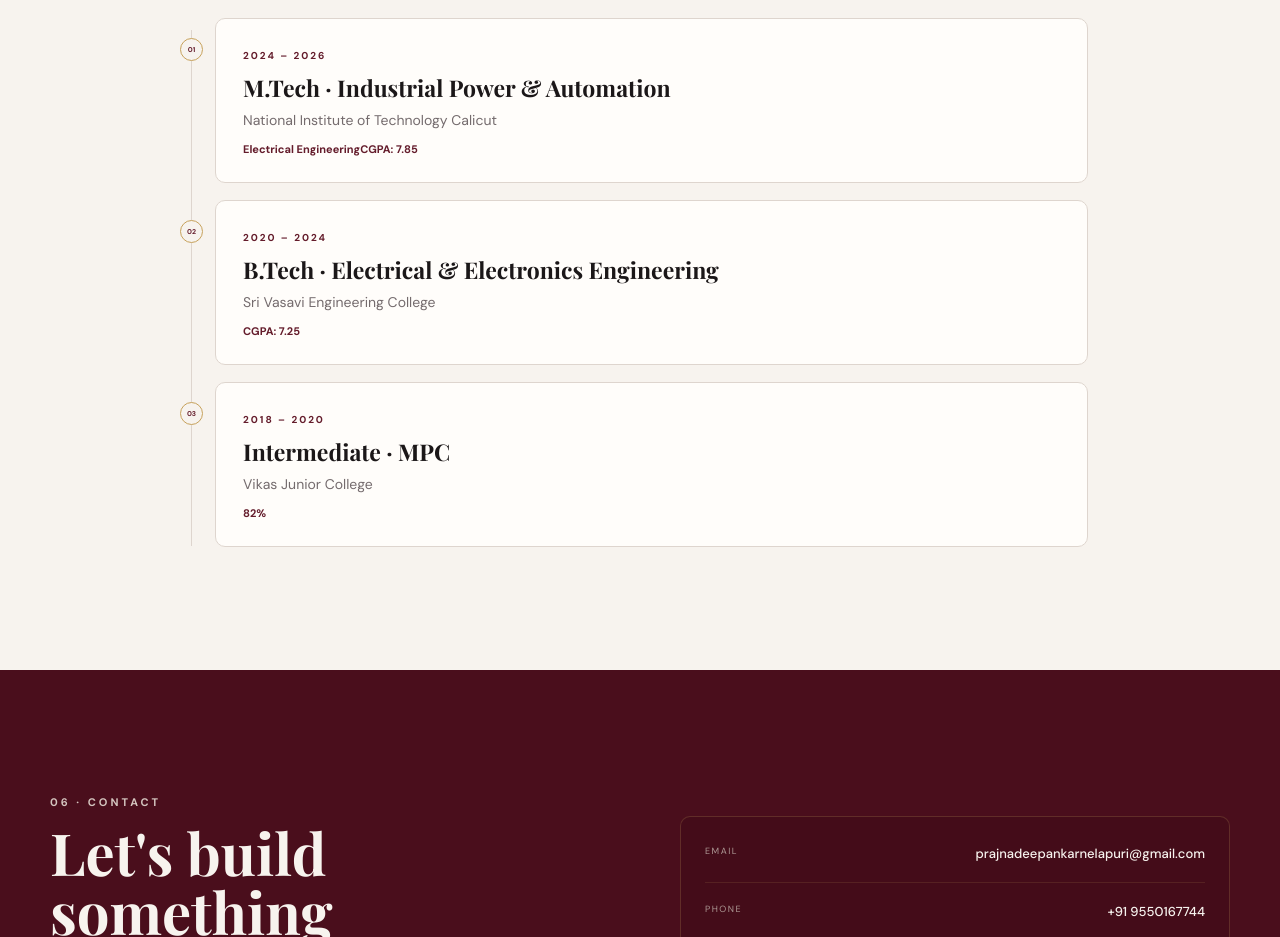
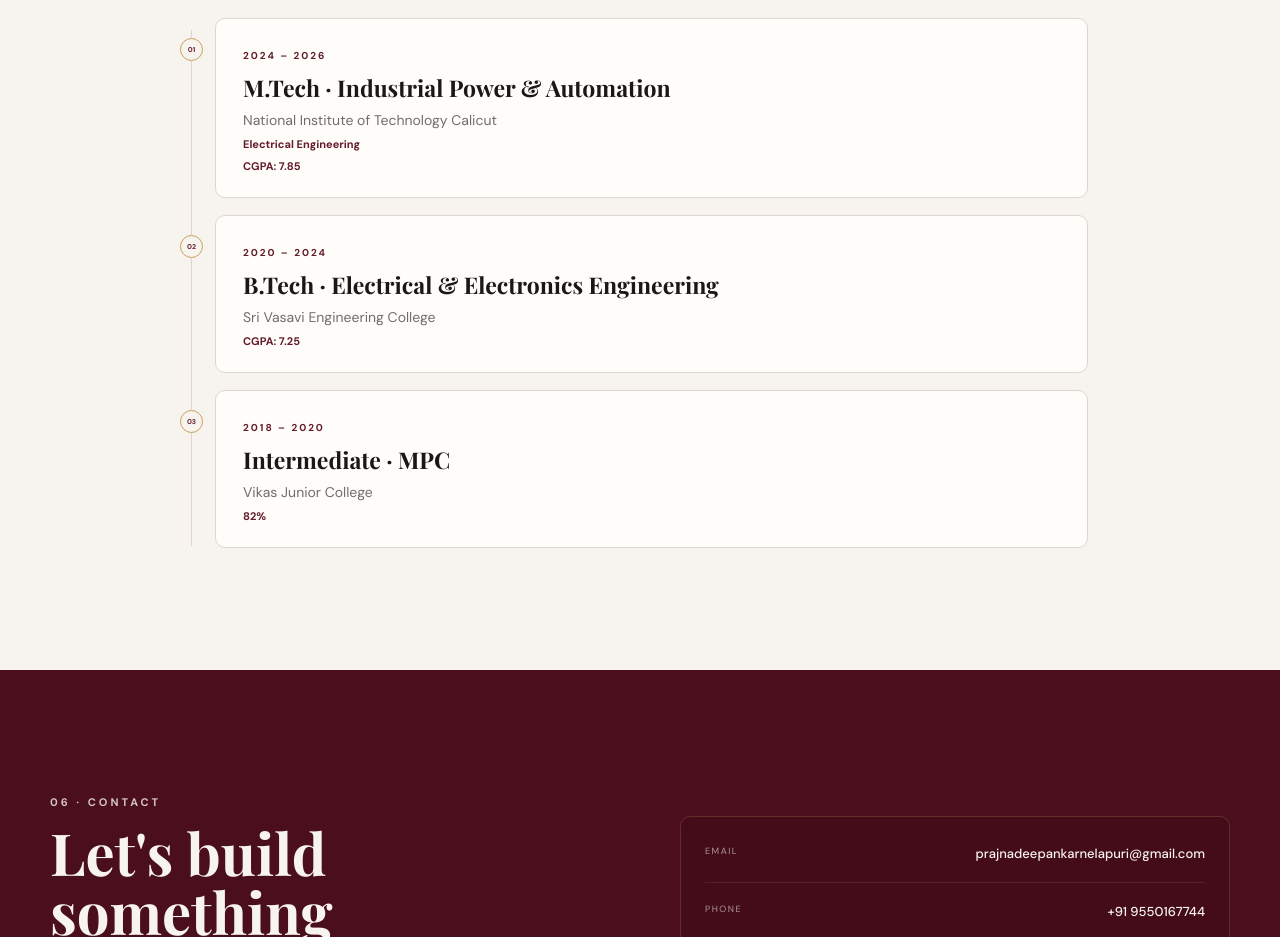
Before and after one commit to Sunny1112003/Prajna-Portfolio, a React (Vite) app: page / in a window 1280 px wide. Shown: the part 4680-5617 px from the top of the page. Built offline with nearby package versions, Linux system fonts and the light colour scheme.

Commit message:
Fix education detail spacing

```diff
--- a/src/styles.css
+++ b/src/styles.css
@@ -62,7 +62,7 @@ button:focus-visible,a:focus-visible{outline:2px solid var(--gold);outline-offse
 
 .education-timeline{position:relative;padding-left:35px;max-height:540px;overflow-y:auto;padding-right:12px;scrollbar-width:thin;scrollbar-color:var(--gold) transparent}.education-timeline:before{content:"";position:absolute;left:11px;top:12px;bottom:12px;width:1px;background:var(--line)}
 .education-item{position:relative;padding-bottom:17px}.timeline-marker{position:absolute;left:-35px;top:20px;width:23px;height:23px;border-radius:50%;background:var(--ivory);border:1px solid var(--gold);display:grid;place-items:center;z-index:1}.timeline-marker span{font-size:7px;color:var(--burgundy);font-weight:700}
-.education-card{background:var(--white);border:1px solid var(--line);border-radius:10px;padding:24px 27px}.education-card h3{font-family:'Playfair Display';font-size:23px;margin:8px 0}.education-card p{color:var(--muted);font-size:14px;margin:0 0 8px}.education-detail{font-size:11px;color:var(--burgundy);font-weight:700}
+.education-card{background:var(--white);border:1px solid var(--line);border-radius:10px;padding:24px 27px}.education-card h3{font-family:'Playfair Display';font-size:23px;margin:8px 0}.education-card p{color:var(--muted);font-size:14px;margin:0 0 8px}.education-detail{display:block;font-size:11px;color:var(--burgundy);font-weight:700;margin-top:8px}
 
 .contact{position:relative;overflow:hidden}.contact:after{content:"PDN";position:absolute;right:-40px;bottom:-120px;font-family:'Playfair Display';font-size:260px;line-height:1;color:rgba(198,161,91,.05);pointer-events:none}
 .contact-grid{display:grid;grid-template-columns:1fr 1fr;gap:80px;align-items:center;position:relative;z-index:1}.contact h2{font-family:'Playfair Display';font-size:58px;line-height:1.02;margin:10px 0 20px;max-width:600px}.contact p{color:#d4c5bf;line-height:1.7;max-width:600px}
```
